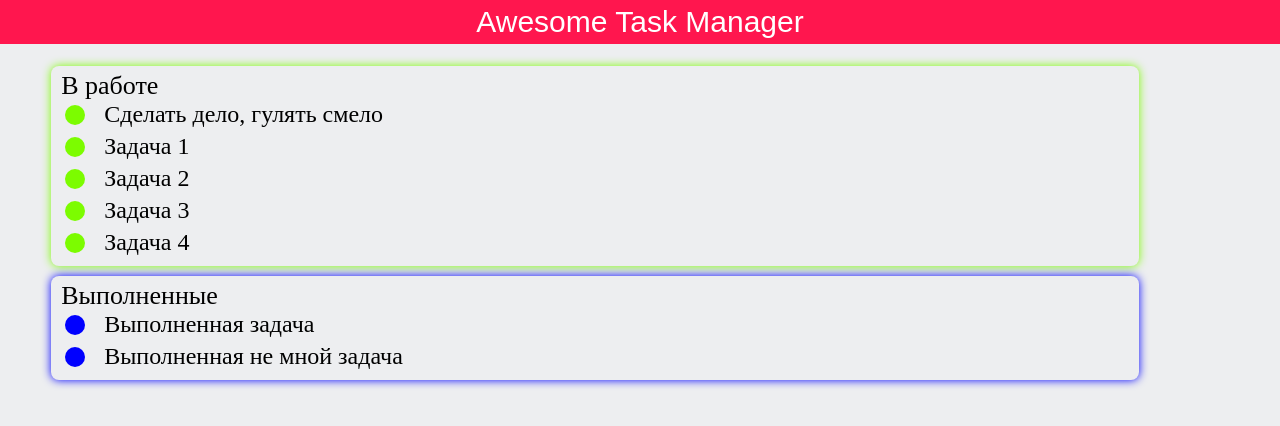
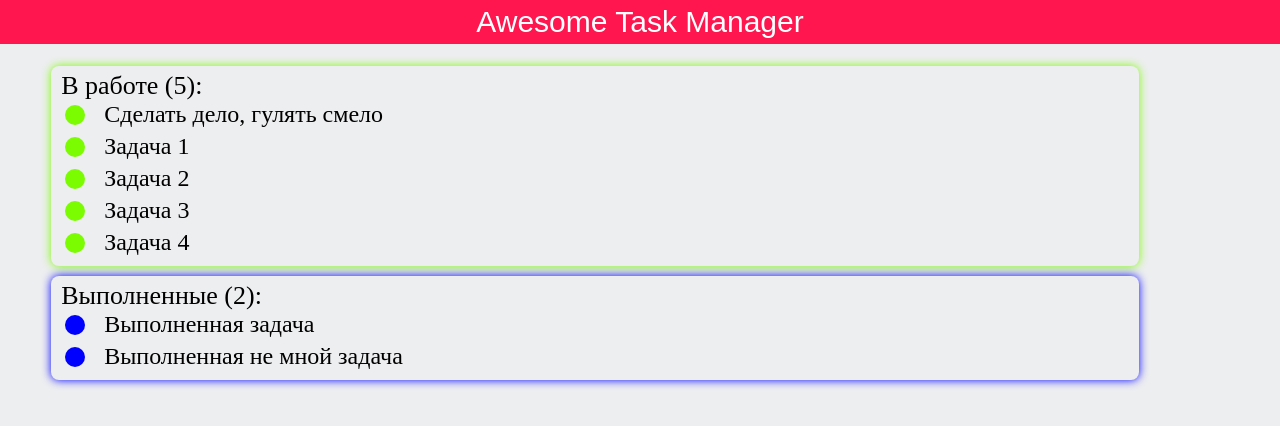
Before and after one commit to toxoxa/task-manager, an Angular app: page / in a window 1280 px wide. Shown: the top 426 px of the page. Built offline with nearby package versions, Linux system fonts and the light colour scheme.

Commit message:
Счетчики

```diff
--- a/src/app/taskboard/taskboard.component.html
+++ b/src/app/taskboard/taskboard.component.html
@@ -1,6 +1,6 @@
 <div [ngClass]="'taskboard__container'">
   <div [ngClass]="'taskboard__in_work'">
-    <div [ngClass]="'taskboard__label'">В работе</div>
+    <div [ngClass]="'taskboard__label'">В работе ({{ jobsInWork.length }}):</div>
     <div [ngClass]="'taskboard__task_container'">
       <ng-template ngFor let-job [ngForOf]="jobsInWork">
         <div *ngIf="!job.done">
@@ -15,7 +15,7 @@
     </div>
   </div>
   <div [ngClass]="'taskboard__done'">
-    <div [ngClass]="'taskboard__label'">Выполненные</div>
+    <div [ngClass]="'taskboard__label'">Выполненные ({{ jobsDone.length }}):</div>
     <div [ngClass]="'taskboard__task_container'">
       <ng-template ngFor let-job [ngForOf]="jobsDone">
         <div *ngIf="job.done">
```
